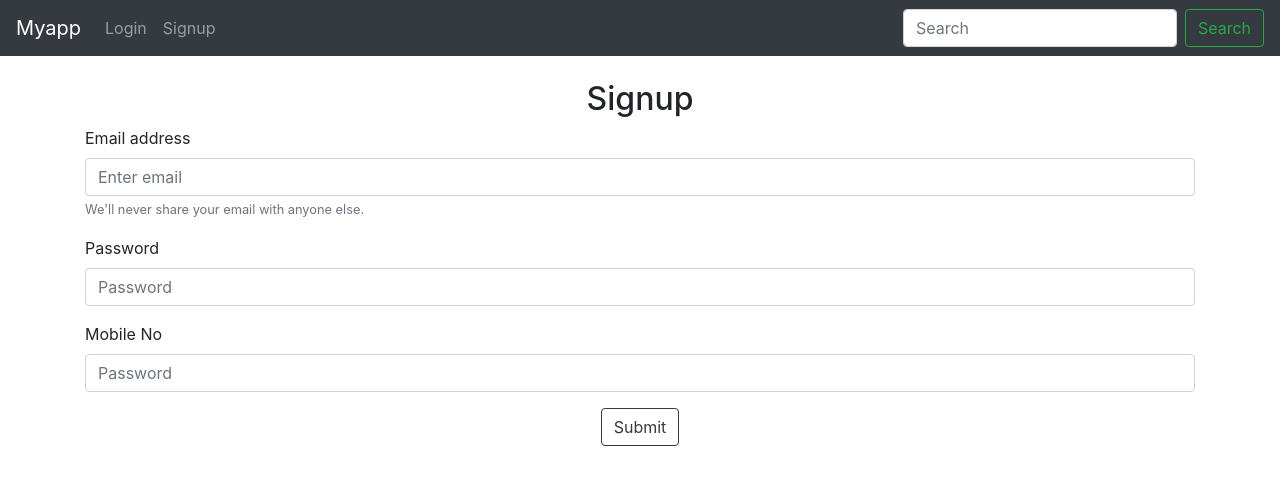
After one commit to omkarkurund/flask_project, a Flask app: page /signup in a window 1280 px wide. The commit adds this page. Shown: the top 485 px of the page. Run offline with Flask 3, Linux system fonts and the light colour scheme.

Commit message:
project overview first commit

```diff
--- a/app.py
+++ b/app.py
@@ -32,10 +32,8 @@ def Home():
         todo = Todo(title=title,desc=desc)
         db.session.add(todo)
         db.session.commit()
-
     alltodo=Todo.query.all()
     return render_template('index.html',alltodo=alltodo)
-
 
 
 @app.route('/update/<int:sno>',methods=["GET","POST"])
--- /dev/null
+++ b/login and signup/app.py
@@ -0,0 +1,58 @@
+from flask import Flask,render_template,request,flash,redirect,session
+from flask_sqlalchemy import SQLAlchemy
+app = Flask(__name__)
+
+app.config['SQLALCHEMY_DATABASE_URI'] = 'sqlite:///mydatabase.db'
+app.config['SQLALCHEMY_TRACK_MODIFICATIONS'] = False
+db = SQLAlchemy(app)
+
+class User(db.Model):
+    email=db.Column(db.String,primary_key=True)
+    passw=db.Column(db.String,nullable=False)
+    mob=db.Column(db.Integer,nullable=False)
+
+    def __repr__(self):
+        return f'email:-{self.email} - mobile_number:-{self.mob}'
+
+
+
+
+@app.route('/')
+def Home():
+    return render_template("home.html")
+
+@app.route('/login',methods=["GET","POST"])
+def login():
+    if request.method =="POST":
+        uemail =request.form["email"]
+        upass= request.form["pass"]
+        user = User.query.filter_by(email=uemail,passw=upass).first()
+        # print(dir(user))
+        if(user.email==uemail and user.passw== upass):
+
+            # print("Login Successfully")
+            # db.session=True
+            # session['logged_in'] = True
+            flash(f'{user.email}')
+            return redirect('/')
+
+    return render_template("login.html")
+
+@app.route('/signup',methods=["GET","POST"])
+def signup():
+
+    if request.method =="POST":
+        email = request.form["email"]
+        passw=request.form["pass"]
+        mob=request.form["mob"]
+        user = User(email=email,passw=passw,mob=mob)
+        db.session.add(user)
+        db.session.commit()
+    return render_template("signup.html")
+
+
+
+if __name__=="__main__":
+    app.secret_key='super secret key'
+    app.config['SESSION_TYPE']= 'filesystem'
+    app.run(debug=True,port=8000)
--- /dev/null
+++ b/login and signup/templates/base.html
@@ -0,0 +1,42 @@
+<!doctype html>
+<html lang="en">
+  <head>
+    <!-- Required meta tags -->
+    <meta charset="utf-8">
+    <meta name="viewport" content="width=device-width, initial-scale=1, shrink-to-fit=no">
+
+    <!-- Bootstrap CSS -->
+    <link rel="stylesheet" href="https://cdn.jsdelivr.net/npm/bootstrap@4.3.1/dist/css/bootstrap.min.css" integrity="sha384-ggOyR0iXCbMQv3Xipma34MD+dH/1fQ784/j6cY/iJTQUOhcWr7x9JvoRxT2MZw1T" crossorigin="anonymous">
+
+    <title>{% block title %}{% endblock title %}</title>
+  </head>
+  <body>
+
+    <nav class="navbar navbar-expand-lg navbar-dark bg-dark">
+        <a class="navbar-brand" href="/">Myapp</a>
+        <button class="navbar-toggler" type="button" data-toggle="collapse" data-target="#navbarSupportedContent" aria-controls="navbarSupportedContent" aria-expanded="false" aria-label="Toggle navigation">
+          <span class="navbar-toggler-icon"></span>
+        </button>
+
+        <div class="collapse navbar-collapse" id="navbarSupportedContent">
+          <ul class="navbar-nav mr-auto">
+            <li class="nav-item">
+                <a class="nav-link" href="/login">Login</a>
+              </li>
+            <li class="nav-item">
+              <a class="nav-link" href="/signup">Signup</a>
+            </li>
+          </ul>
+          <form class="form-inline my-2 my-lg-0">
+            <input class="form-control mr-sm-2" type="search" placeholder="Search" aria-label="Search">
+            <button class="btn btn-outline-success my-2 my-sm-0" type="submit">Search</button>
+          </form>
+        </div>
+      </nav>
+
+      {% block body %}
+
+      {% endblock body %}
+
+    </body>
+    </html>
--- /dev/null
+++ b/login and signup/templates/signup.html
@@ -0,0 +1,38 @@
+{% extends 'base.html' %}
+
+{% block title %}Signup {% endblock title %}
+
+{% block body %}
+
+
+<div class="container my-4">
+    <h2 style="text-align: center;">Signup</h2>
+    <form action="/signup" method="POST">
+        <div class="form-group">
+          <label for="email">Email address</label>
+          <input type="email" class="form-control" id="email" name="email" aria-describedby="emailHelp" placeholder="Enter email">
+          <small id="emailHelp" class="form-text text-muted">We'll never share your email with anyone else.</small>
+        </div>
+        <div class="form-group">
+          <label for="pass">Password</label>
+          <input type="text" class="form-control" id="pass" name="pass" placeholder="Password">
+        </div>
+        <div class="form-group">
+            <label for="mob">Mobile No</label>
+            <input type="text" class="form-control" id="mob" name="mob" placeholder="Password">
+          </div>
+          <div class="text-center">
+            <button type="submit" class="btn btn-outline-dark">Submit</button>
+          </div>
+
+      </form>
+</div>
+
+
+    <!-- Optional JavaScript -->
+    <!-- jQuery first, then Popper.js, then Bootstrap JS -->
+    <script src="https://code.jquery.com/jquery-3.3.1.slim.min.js" integrity="sha384-q8i/X+965DzO0rT7abK41JStQIAqVgRVzpbzo5smXKp4YfRvH+8abtTE1Pi6jizo" crossorigin="anonymous"></script>
+    <script src="https://cdn.jsdelivr.net/npm/popper.js@1.14.7/dist/umd/popper.min.js" integrity="sha384-UO2eT0CpHqdSJQ6hJty5KVphtPhzWj9WO1clHTMGa3JDZwrnQq4sF86dIHNDz0W1" crossorigin="anonymous"></script>
+    <script src="https://cdn.jsdelivr.net/npm/bootstrap@4.3.1/dist/js/bootstrap.min.js" integrity="sha384-JjSmVgyd0p3pXB1rRibZUAYoIIy6OrQ6VrjIEaFf/nJGzIxFDsf4x0xIM+B07jRM" crossorigin="anonymous"></script>
+
+{% endblock body %}
--- a/templates/base.html
+++ b/templates/base.html
@@ -36,7 +36,7 @@
       <div class="collapse navbar-collapse" id="navbarSupportedContent">
         <ul class="navbar-nav mr-auto">
           <li class="nav-item active">
-            <a class="nav-link" href="#"
+            <a class="nav-link" href="/"
               >Home <span class="sr-only">(current)</span></a
             >
           </li>
```
Also changed, not shown: login and signup/templates/home.html (added, +22 -0 lines), login and signup/templates/login.html (added, +29 -0 lines), templates/index.html (+6 -10 lines), instance/todo.db, login and signup/instance/mydatabase.db (added).
